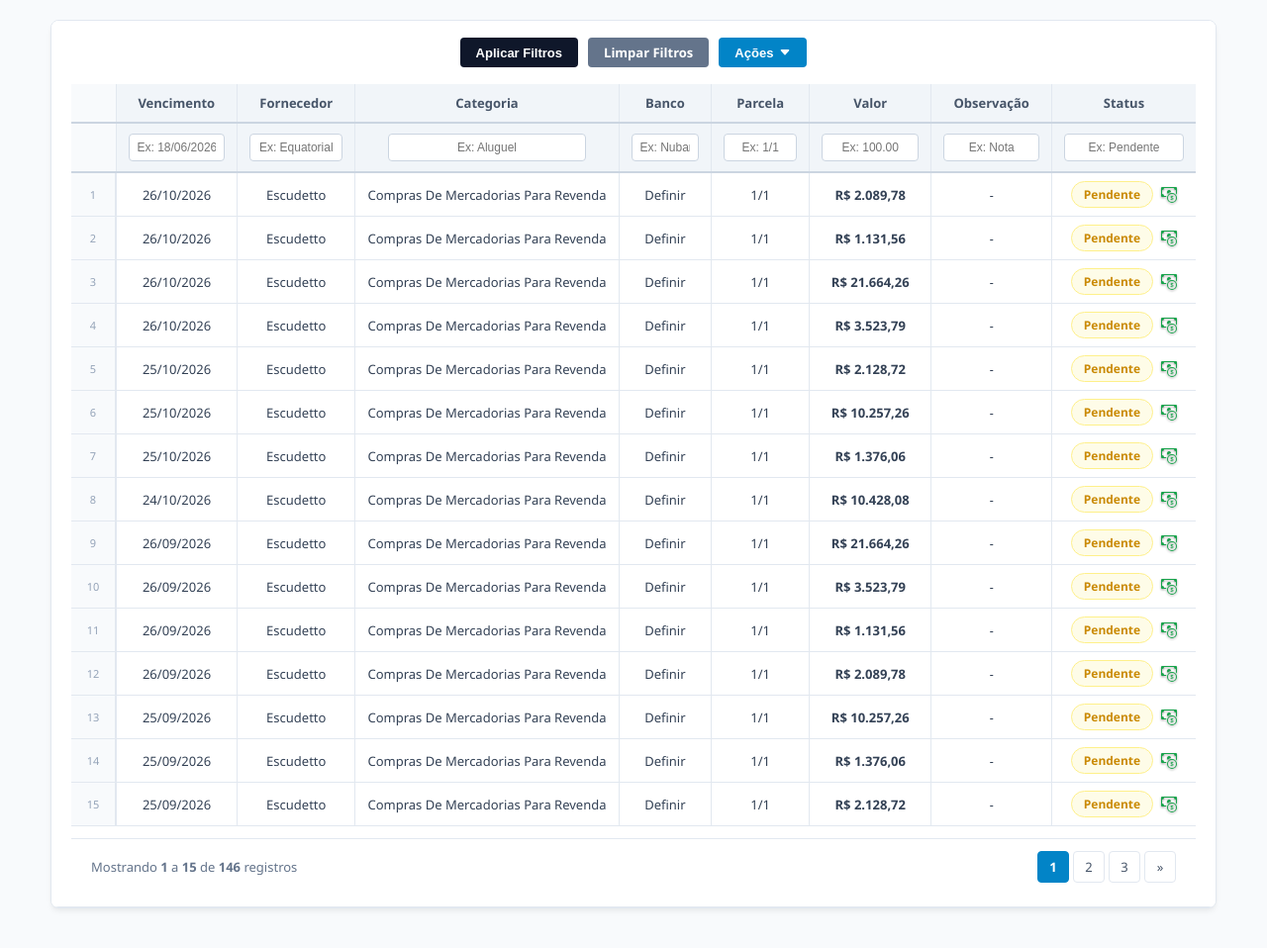
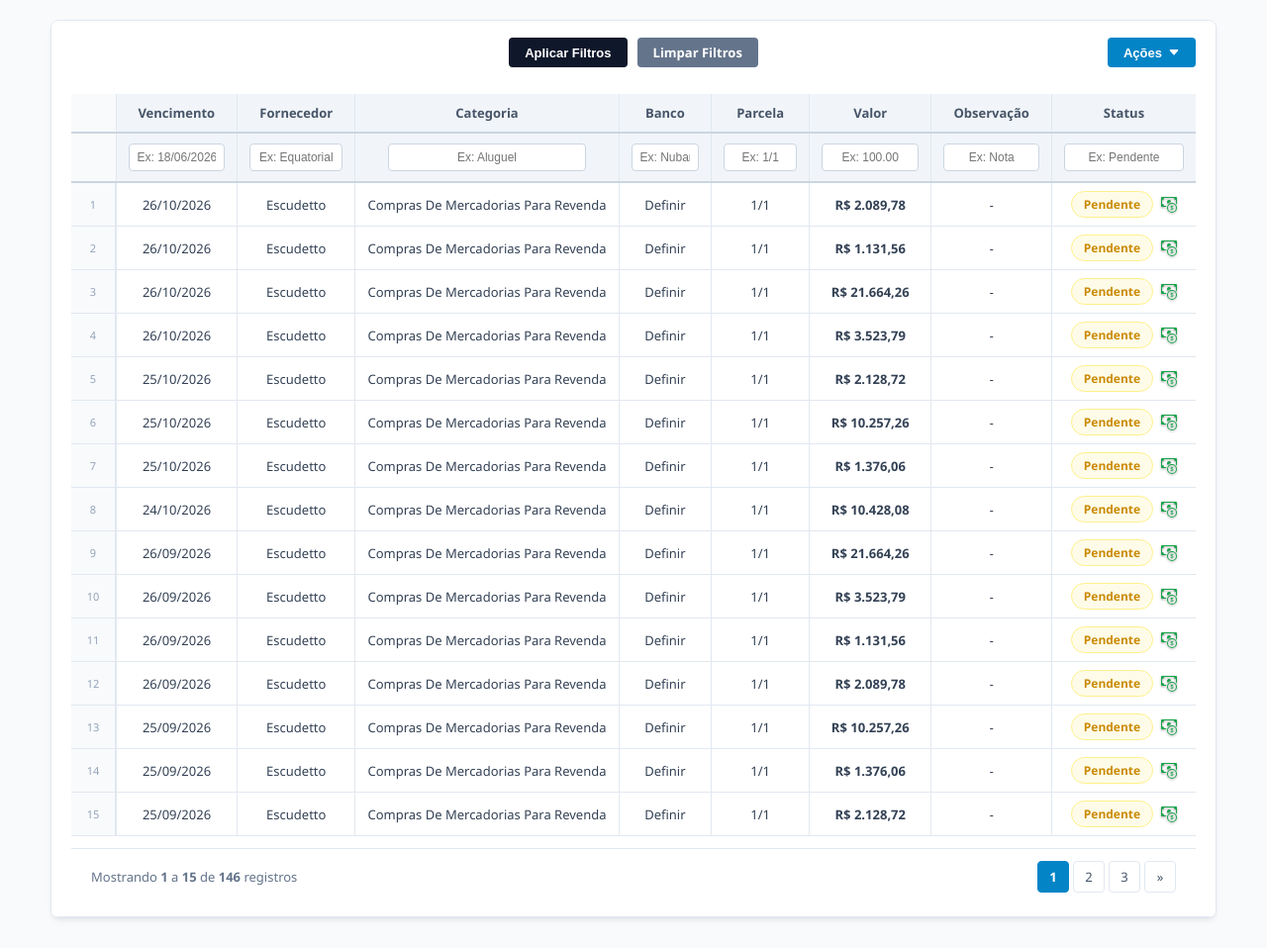
Before and after one commit to Lu4nL1ma/project_leaofin, a Django app: page / in a window 1280 px wide. Shown: the part 80-1038 px from the top of the page at 99% size. Before the commit the page ends 999 px from the top, so only its background shows below. Run offline with Django 5.2, Linux system fonts and the light colour scheme; data comes from the database, SQL or seed files in the repository.

Commit message:
list_suspens

```diff
--- a/proj_leao/app_leao/templates/home.html
+++ b/proj_leao/app_leao/templates/home.html
@@ -45,6 +45,61 @@
             border-color: #ef4444;
             box-shadow: 0 2px 4px rgba(239, 68, 68, 0.2);
         }
+
+        /* 🎯 Layout de 3 colunas para garantir centralização real dos filtros */
+        .filter-actions {
+            display: grid;
+            grid-template-columns: 1fr auto 1fr;
+            align-items: center;
+            width: 100%;
+            margin-bottom: 10px;
+        }
+
+        /* Elemento fantasma na esquerda para equilibrar o grid e centralizar o meio */
+        .filter-actions::before {
+            content: "";
+            display: block;
+        }
+
+        /* Bloco central onde ficam os botões de busca */
+        .search-buttons-group {
+            display: flex;
+            gap: 10px;
+            justify-content: center;
+        }
+
+        /* Empurra o container do dropdown de Ações fixo na extrema direita */
+        .filter-actions .dropdown {
+            justify-self: end;
+            position: relative;
+            display: inline-block;
+        }
+
+        /* ⏳ Ajustes robustos para o dropdown não fechar acidentalmente */
+        .dropdown-content {
+            display: none;
+            position: absolute;
+            right: 0;
+            background-color: #ffffff;
+            min-width: 220px;
+            box-shadow: 0px 8px 16px 0px rgba(0,0,0,0.1);
+            z-index: 100;
+            border-radius: 6px;
+            border: 1px solid #e2e8f0;
+            overflow: hidden;
+            margin-top: 2px; /* Reduz a distância física para o mouse não "cair" no vazio */
+        }
+
+        /* O truque: exibe o menu e aplica transição suave para evitar fechamento precoce */
+        .dropdown:hover .dropdown-content {
+            display: block;
+            animation: fadeInDropdown 0.15s ease-in-out forwards;
+        }
+
+        @keyframes fadeInDropdown {
+            from { opacity: 0; transform: translateY(-5px); }
+            to { opacity: 1; transform: translateY(0); }
+        }
     </style>
 </head>
 <body>
@@ -68,13 +123,17 @@
         <!-- O FORMULÁRIO ENGLOBA A SEÇÃO DE FILTROS E A TABELA DE INPUTS -->
         <form method="GET" class="filter-section">
 
-            <!-- BLOCO DE BOTÕES CENTRALIZADOS NA PARTE DE BAIXO DOS INPUTS -->
+            <!-- BLOCO DE BOTÕES CENTRALIZADOS E DISTRIBUÍDOS -->
             <div class="filter-actions">
-                <button type="submit" class="btn-filter">Aplicar Filtros</button>
 
-                <!-- BOTÃO LIMPAR FILTROS (Reseta a URL limpando as buscas) -->
-                <a href="{{ request.path }}" class="btn-filter btn-clear">Limpar Filtros</a>
+                <!-- Grupo Central de Botões de Pesquisa -->
+                <div class="search-buttons-group">
+                    <button type="submit" class="btn-filter">Aplicar Filtros</button>
+                    <!-- BOTÃO LIMPAR FILTROS (Reseta a URL limpando as buscas) -->
+                    <a href="{{ request.path }}" class="btn-filter btn-clear">Limpar Filtros</a>
+                </div>
 
+                <!-- DROPDOWN DE AÇÕES TOTALMENTE ALINHADO À DIREITA -->
                 <div class="dropdown">
                     <button type="button" class="btn-filter btn-dropdown">
                         Ações
```
